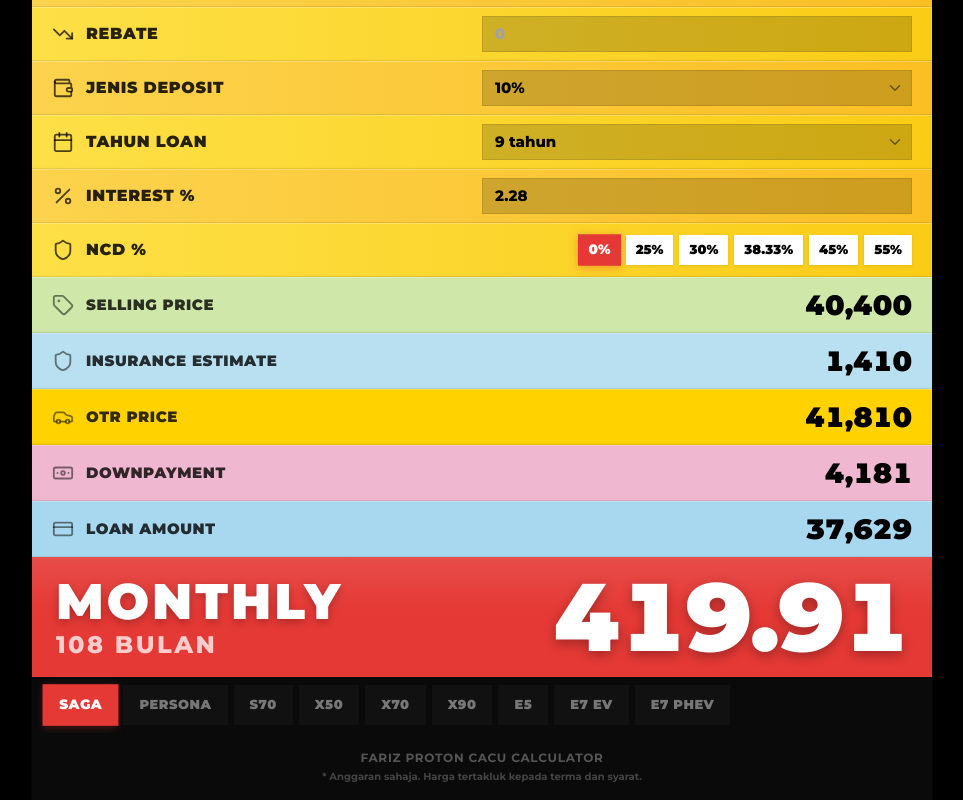
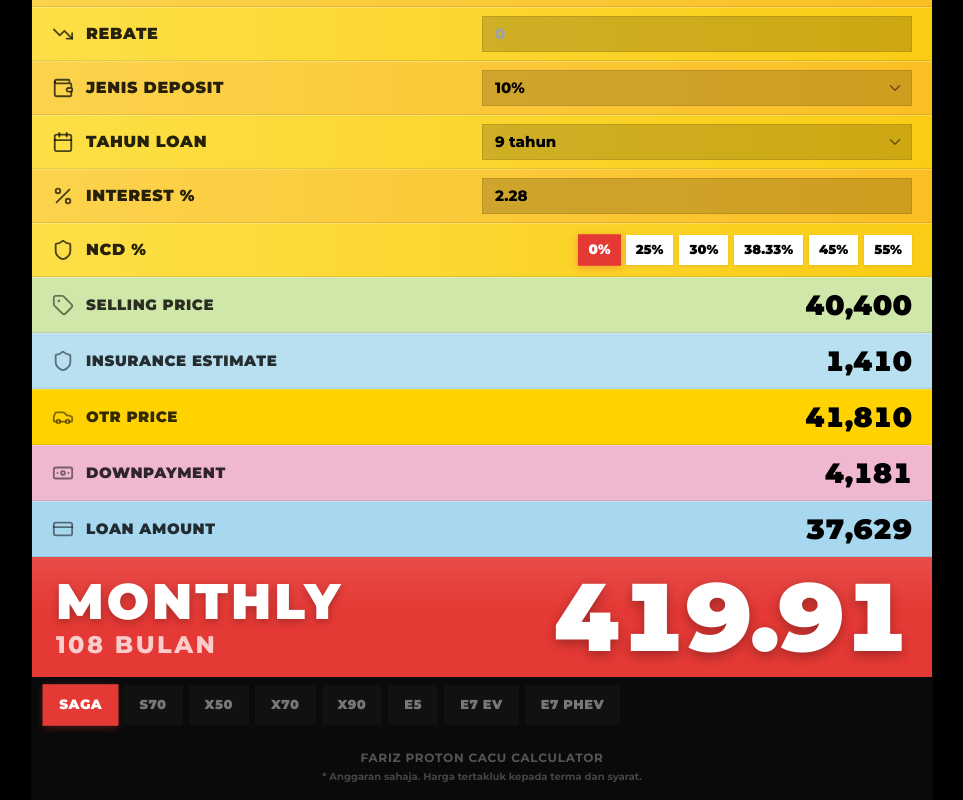
Before and after one commit to izzifnexasolutions-blip/proton-calculator, a React (Vite) app: page / in a window 1280 px wide. Shown: the part 381-1181 px from the top of the page, without its empty margins (158-1121 px from the left). Built offline with nearby package versions, Linux system fonts and the light colour scheme.

Commit message:
Remove Persona model from React source

```diff
--- a/src/App.tsx
+++ b/src/App.tsx
@@ -48,17 +48,6 @@ const CAR_MODELS: CarModel[] = [
       { name: "Standard 1.5 i-GT 4AT", otr: 40400, insurance: 1410 },
       { name: "Executive 1.5 i-GT 4AT", otr: 46570, insurance: 1580 },
       { name: "Premium 1.5 i-GT CVT", otr: 51710, insurance: 1720 },
-    ],
-  },
-  {
-    id: "persona",
-    name: "PERSONA",
-    shortName: "PERSONA",
-    image: "/images/persona.jpg",
-    variants: [
-      { name: "Standard 1.6 CVT", otr: 49560, insurance: 1760 },
-      { name: "Executive 1.6 CVT", otr: 55220, insurance: 1920 },
-      { name: "Premium 1.6 CVT", otr: 60360, insurance: 2060 },
     ],
   },
   {
```
